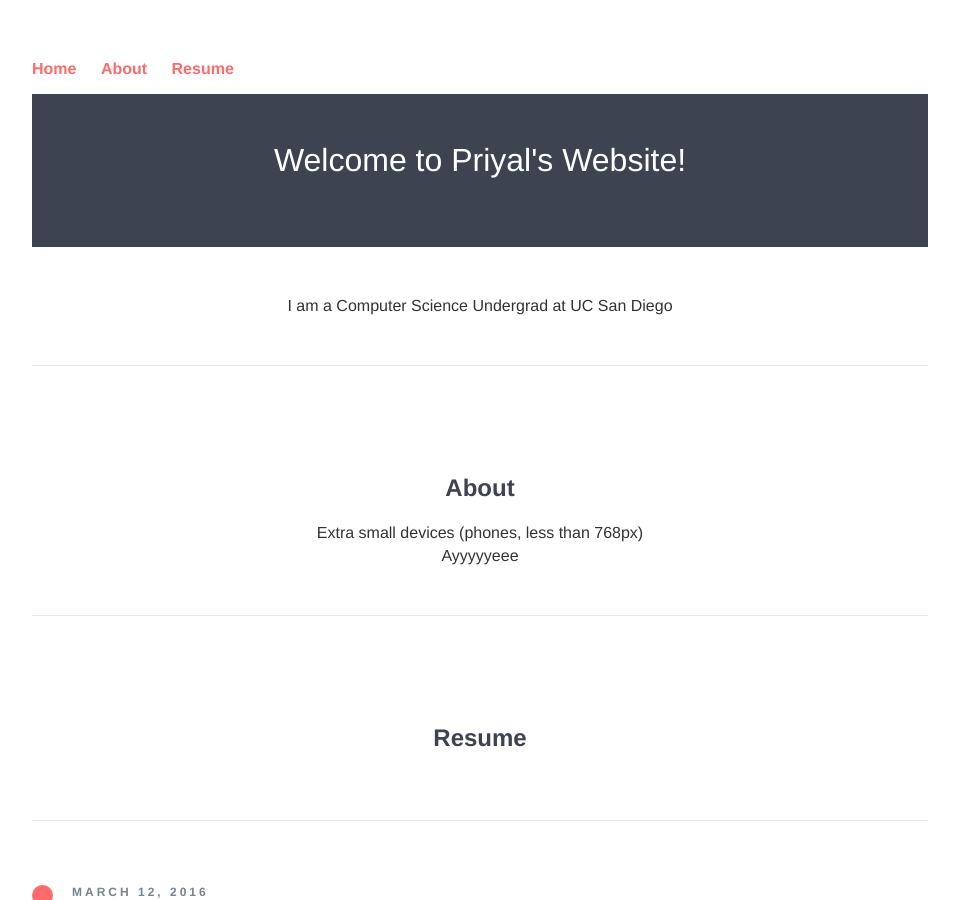
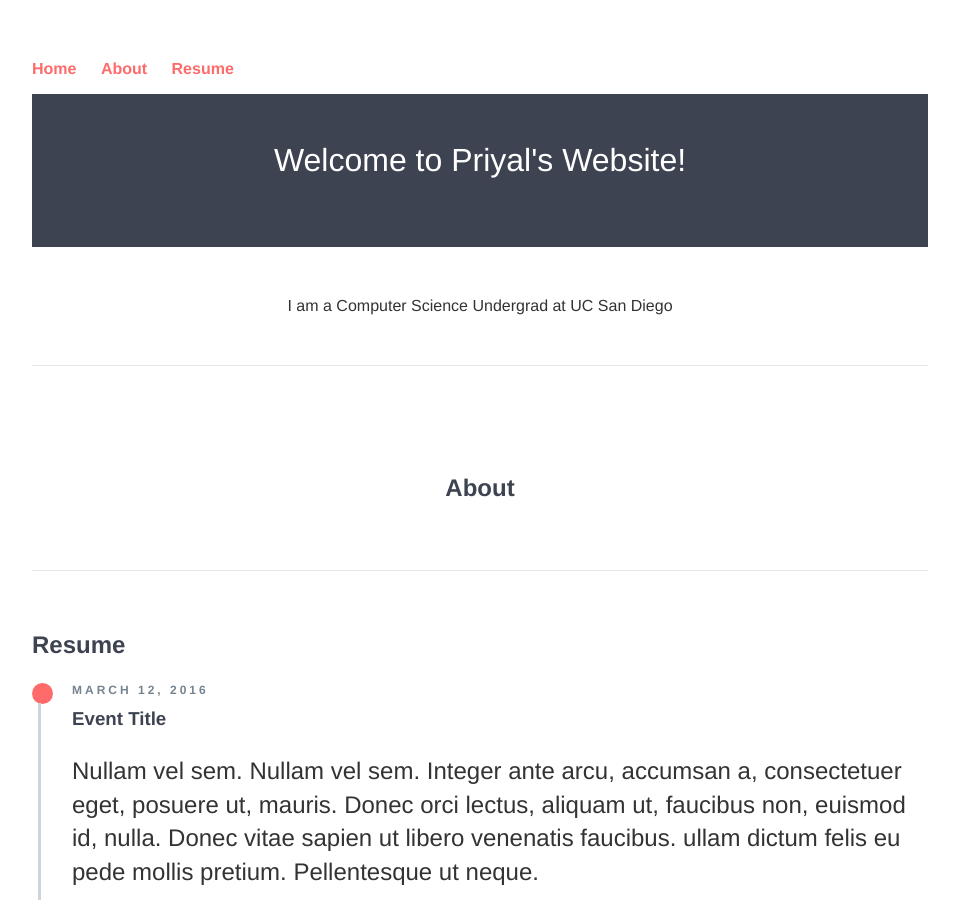
Before and after one commit to p-suneja/p-suneja.github.io, a Jekyll site: the page built from index.html, in a window 1280 px wide and 900 px high. Shown: the whole window, without its empty margins (160-1119 px from the left). Built offline with Jekyll 4.4.1, drawn with Linux system fonts in a browser that asks for light colours.

Commit message:
removing col div

```diff
--- a/index.html
+++ b/index.html
@@ -12,13 +12,11 @@ title: Priyal's Homepage
 
 <div class="col-md-12 example-title">
 	<a id="ABOUT"><h2>About</h2></a>
-	<p>Extra small devices (phones, less than 768px)</p>
-	<p>Ayyyyyeee</p>
 </div>
 
-<div class="col-md-12 example-title">
-	<a id="RESUME"><h2>Resume</h2></a>
-</div>
+
+<a id="RESUME"><h2>Resume</h2></a>
+
 <div class="container-fluid">
     <div class="row example-basic">
         <div class="col-xs-10 col-xs-offset-1 col-sm-8 col-sm-offset-2">
```
